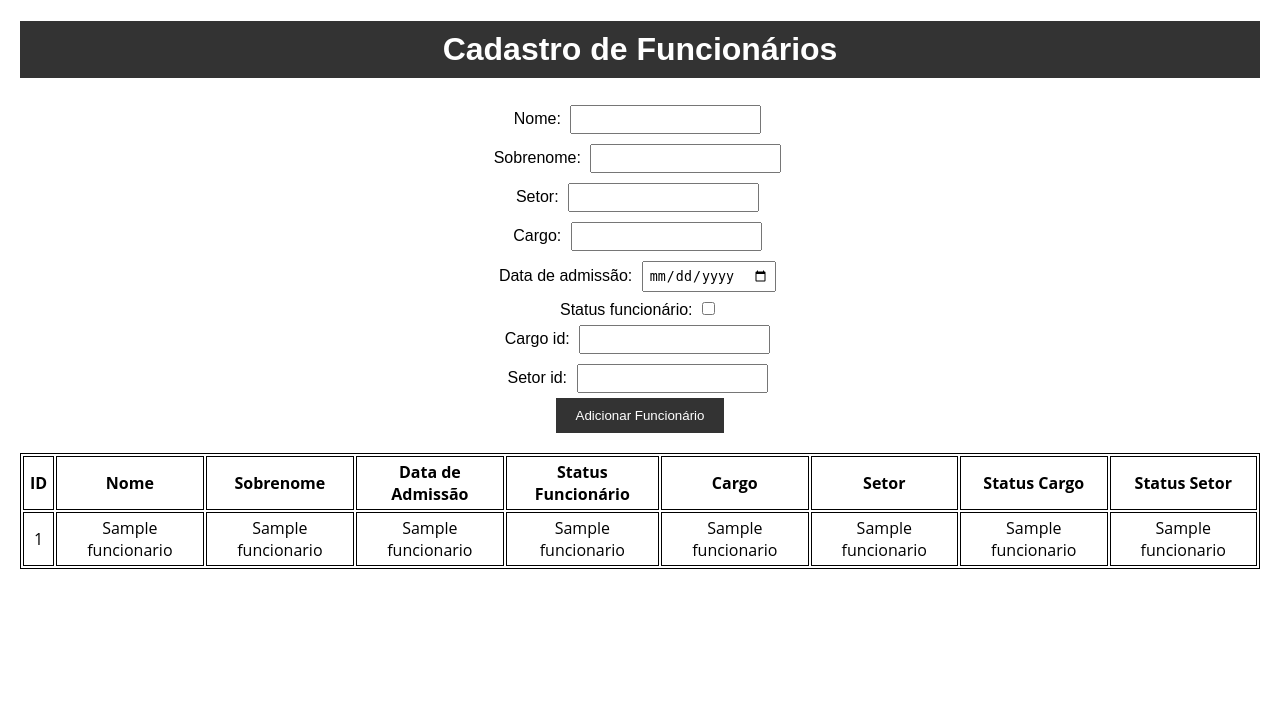
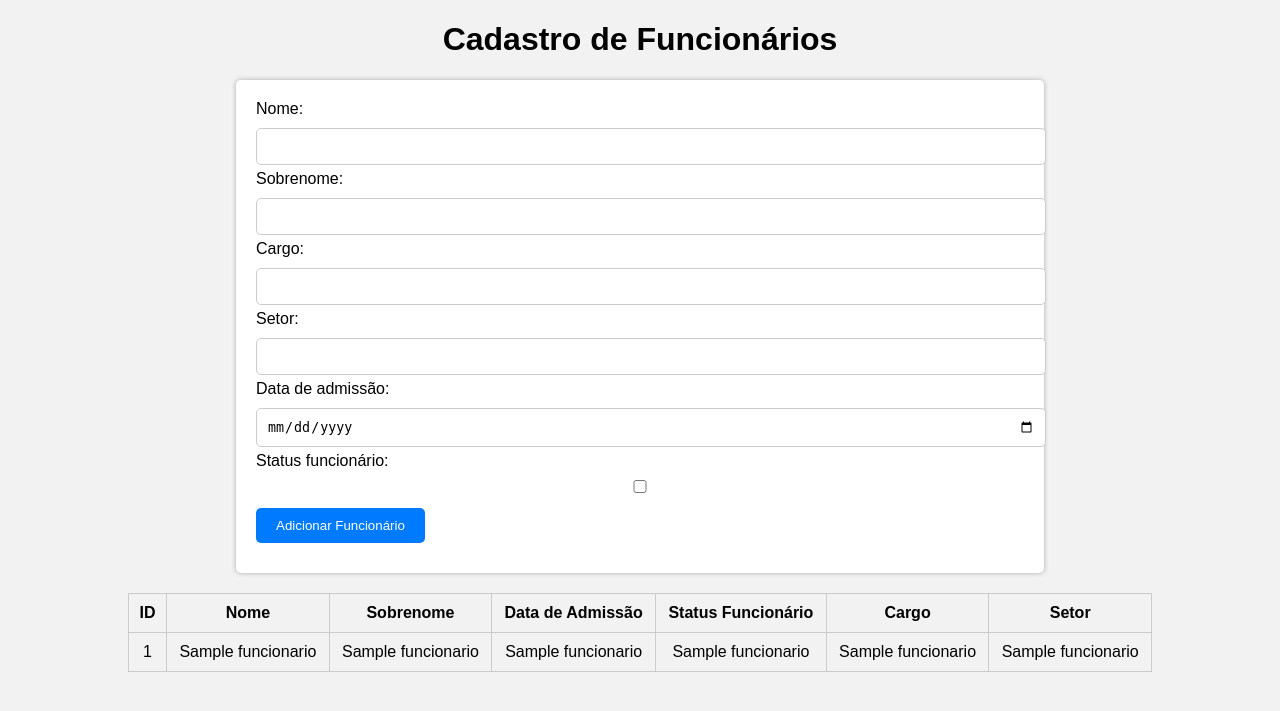
Before and after one commit to JohnnyCleto/cadastro_funcionarios, a Flask app: template templates/index.html in a window 1280 px wide. Shown: the top 711 px of the page. Run offline with Flask 3, Linux system fonts and the light colour scheme; the template is opened without the code that fills it: most values are stand-ins (such as "Sample title", 1, 10 or a date in 2020).

Commit message:
V3.2.[FINAL]

```diff
--- a/app.py
+++ b/app.py
@@ -1,101 +1,68 @@
-from flask import Flask, render_template, request, redirect, url_for
 import mysql.connector
+from flask import Flask, render_template, request, redirect
+
 
 app = Flask(__name__)
 
-# Configurações do MySQL
 app.config['MYSQL_HOST'] = 'localhost'
-app.config['MYSQL_USER'] = 'MYSQL_USER'
-app.config['MYSQL_PASSWORD'] = 'MYSQL_PASSWORD'
+app.config['MYSQL_USER'] = 'User'
+app.config['MYSQL_PASSWORD'] = 'Password'
 app.config['MYSQL_DB'] = 'empresa'
 
-
-# Função para estabelecer a conexão com o MySQL
-def conectar_mysql():
-    return mysql.connector.connect(
-        host=app.config['MYSQL_HOST'],
-        user=app.config['MYSQL_USER'],
-        password=app.config['MYSQL_PASSWORD'],
-        database=app.config['MYSQL_DB']
-        )
+mydb = mysql.connector.connect(
+    host=app.config['MYSQL_HOST'],
+    user=app.config['MYSQL_USER'],
+    password=app.config['MYSQL_PASSWORD'],
+    database=app.config['MYSQL_DB'])
 
 
-@app.route('/adicionar_funcionario', methods=['GET', 'POST'])
+@app.route('/funcionario', methods=['GET'])
+def get_funcionario():
+    my_cursor = mydb.cursor()
+
+    query = '''
+        SELECT funcionário.id, funcionário.nome, funcionário.sobrenome, funcionário.data_de_admissão,
+        funcionário.status_funcionário, setor.nome AS setor, cargo.nome AS cargo
+        FROM funcionário
+        LEFT JOIN setor ON funcionário.setor_id = setor.id
+        LEFT JOIN cargo ON funcionário.cargo_id = cargo.id;
+        '''
+
+    my_cursor.execute(query)
+    funcionarios = my_cursor.fetchall()
+
+    return render_template('index.html', funcionarios=funcionarios)  # Passando funcionarios para o template HTML
+
+
+@app.route('/adicionar_funcionario', methods=['POST'])
 def adicionar_funcionario():
-    if request.method == 'GET':
-        try:
-            conn = conectar_mysql()
-            cursor = conn.cursor()
+    nome = request.form['nome']
+    sobrenome = request.form['sobrenome']
+    cargo = request.form['cargo']
+    setor = request.form['setor']
+    data_de_admissao = request.form['data_de_admissao']
+    status_funcionario = 1 if 'status_funcionario' in request.form else 0  # Verifique se o checkbox está marcado
 
-            conn.commit()
-            cursor.close()
-            conn.close()
-            return "Tabelas Setor e Cargo criadas com sucesso."
-        except mysql.connector.Error as err:
-            # Lide com erros de banco de dados aqui
-            print(f"Erro MySQL: {err}")
-            return "Erro ao criar tabelas Setor e Cargo."
-    elif request.method == 'POST':
-        nome = request.form['nome']
-        sobrenome = request.form['sobrenome']
-        data_de_admissão = request.form.get('data_de_admissão')
-        status_funcionário = request.form.get('status_funcionario')
-        cargo_id = request.form.get('cargo_id')
-        setor_id = request.form.get('setor_id')
+    my_cursor = mydb.cursor()
 
-        try:
-            conn = conectar_mysql()
-            cursor = conn.cursor()
+    setor_data = (setor,)
+    setor_insert_query = 'INSERT INTO setor (nome) VALUES (%s)'
+    my_cursor.execute(setor_insert_query, setor_data)
+    setor_id = my_cursor.lastrowid
 
-            # Use uma transação para garantir a consistência dos dados
-            cursor.execute('START TRANSACTION')
+    cargo_data = (cargo, setor_id)
+    cargo_insert_query = 'INSERT INTO cargo (nome, setor_id) VALUES (%s, %s)'
+    my_cursor.execute(cargo_insert_query, cargo_data)
+    cargo_id = my_cursor.lastrowid
 
-            # Inserir dados na tabela funcionário
-            cursor.execute(
-                'INSERT INTO funcionário (nome, sobrenome, data_de_admissão, status_funcionário, cargo_id, setor_id) VALUES (%s, %s, %s, %s, %s, %s)',
-                (nome, sobrenome, data_de_admissão, status_funcionário, cargo_id, setor_id)
-            )
-            # Buscar o nome do cargo da tabela "cargo" com base no ID
-            if cargo_id is not None:
-                cursor.execute('SELECT nome FROM cargo WHERE id = %s', (cargo_id,))
-                cargo_id = cursor.fetchone()[0]
-            else:
-                cargo_id = None
+    funcionario_data = (nome, sobrenome, data_de_admissao, status_funcionario, cargo_id, setor_id)
+    funcionario_insert_query = 'INSERT INTO funcionário (nome, sobrenome, data_de_admissão, status_funcionário, cargo_id, setor_id) VALUES (%s, %s, %s, %s, %s, %s)'
+    my_cursor.execute(funcionario_insert_query, funcionario_data)
 
-            # Buscar o nome do setor da tabela "setor" com base no ID
-            if setor_id is not None:
-                cursor.execute('SELECT nome FROM setor WHERE id = %s', (setor_id,))
-                setor_id = cursor.fetchone()[0]
-            else:
-                setor_id = None
-            conn.commit()
-            cursor.close()
-            conn.close()
-        except mysql.connector.Error as err:
-            # Lide com erros de banco de dados aqui
-            print(f"Erro MySQL: {err}")
-            return "Erro de banco de dados"
-        return redirect(url_for('index'))
+    mydb.commit()
+    my_cursor.close()
 
-@app.route('/')
-def index():
-    try:
-        conn = conectar_mysql()
-        cursor = conn.cursor()
-        cursor.execute('''
-            SELECT f.id, f.nome, f.sobrenome, f.data_de_admissão, f.status_funcionário, c.nome AS cargo, s.nome AS setor
-            FROM funcionário f
-            LEFT JOIN cargo c ON f.cargo_id = c.id
-            LEFT JOIN setor s ON f.setor_id = s.id
-         ''')
-        funcionarios = cursor.fetchall()
-        cursor.close()
-        conn.close()
-        return render_template('index.html', funcionarios=funcionarios)
-    except mysql.connector.Error as err:
-        # Lide com erros de banco de dados aqui
-        print(f"Erro MySQL: {err}")
-        return "Erro de banco de dados"
+    return redirect('/funcionario')
 
 
 if __name__ == '__main__':
--- a/static/style.css
+++ b/static/style.css
@@ -1,57 +1,65 @@
 body {
-    font-family: Arial, sans-serif;
-    text-align: center;
-    margin: 20px;
+    font-family: Arial, Helvetica, sans-serif;
+    background-color: #f2f2f2;
+    margin: 0;
+    padding: 0;
 }
 
 h1 {
-    background-color: #333;
-    color: #fff;
-    padding: 10px;
+    text-align: center;
 }
 
 form {
-    margin: 20px;
+    width: 60%;
+    margin: 0 auto;
+    padding: 20px;
+    background-color: #fff;
+    border-radius: 5px;
+    box-shadow: 0 0 5px rgba(0, 0, 0, 0.3);
 }
 
-input {
-    padding: 5px;
-    margin: 5px;
+form label {
+    display: block;
+    margin-bottom: 5px;
 }
 
-button {
-    background-color: #333;
-    color: #fff;
-    border: none;
-    padding: 10px 20px;
-    cursor: pointer;
+form input[type="text"],
+form input[type="date"],
+form input[type="number"],
+form input[type="checkbox"] {
+    width: 100%;
+    padding: 10px;
+    margin: 5px 0;
+    border: 1px solid #ccc;
+    border-radius: 5px;
 }
 
-ul {
-    list-style-type: none;
-}
-
-li {
-    background-color: #f4f4f4;
-    padding: 10px;
-    margin: 5px;
+form button {
+    background-color: #007BFF;
+    color: #fff;
+    padding: 10px 20px;
+    border: none;
+    border-radius: 5px;
+    cursor: pointer;
+    display: block;
+    margin: 10px 0;
 }
 
 table {
-    border: 1px solid black;
-    font:
-      16px "Open Sans",
-      Helvetica,
-      Arial,
-      sans-serif;
-  }
+    width: 80%;
+    margin: 20px auto;
+    border-collapse: collapse;
+    border: 1px solid #ccc;
+}
 
-  thead > tr {
-    background-color: rgb(228, 240, 245);
-  }
+table th,
+table td {
+    border: 1px solid #ccc;
+    padding: 10px;
+    text-align: center;
+}
 
-  th,
-  td {
-    border: 1px solid black;
-    padding: 4px 6px;
-  }
+
+table tr:nth-child(even) {
+    background-color: #f2f2f2;
+}
--- a/templates/index.html
+++ b/templates/index.html
@@ -2,10 +2,8 @@
 <html lang="pt-br">
 <head>
     <meta charset="UTF-8">
-    <meta name="viewport" content="width=device-width, initial-scale=1.0">
     <title>Cadastro de Funcionários</title>
     <link rel="stylesheet" type="text/css" href="{{ url_for('static', filename='style.css') }}">
-
 </head>
 <body>
     <h1>Cadastro de Funcionários</h1>
@@ -13,22 +11,16 @@
     <form method="POST" action="/adicionar_funcionario">
         <label for="nome">Nome:</label>
         <input type="text" name="nome" required><br>
-        <label for="nome">Sobrenome:</label>
+        <label for="sobrenome">Sobrenome:</label>
         <input type="text" name="sobrenome"><br>
+        <label for="cargo">Cargo:</label>
+        <input type="text" name="cargo" required><br>
         <label for="setor">Setor:</label>
-        <input type="text" name="nome" required><br>
-        <label for="cargo">Cargo:</label>
-        <input type="text" name="nome" required><br>
-        <label for="ata_de_admissão">Data de admissão:</label>
-        <input type="date" name="data_de_admissão"><br>
-        <label for="status_funcionário">Status funcionário:</label>
-        <input type="checkbox" name="status_funcionário" value="true"><br>
-        <label for="cargo_id">Cargo id:</label>
-        <input type="number" name="cargo_id"><br>
-        <label for="setor_id">Setor id:</label>
-        <input type="number" name="setor_id"><br>
-
-
+        <input type="text" name="setor" required><br>
+        <label for="data_de_admissao">Data de admissão:</label>
+        <input type="date" name="data_de_admissao"><br>
+        <label for="status_funcionario">Status funcionário:</label>
+        <input type="checkbox" name="status_funcionario" value="1"><br>
 
         <button type="submit">Adicionar Funcionário</button>
     </form>
@@ -42,9 +34,6 @@
             <th>Status Funcionário</th>
             <th>Cargo</th>
             <th>Setor</th>
-        <th>Status Cargo</th>
-        <th>Status Setor</th>
-
         </tr>
         {% for funcionario in funcionarios %}
         <tr>
@@ -55,8 +44,8 @@
             <td>{{ funcionario[4] }}</td>
             <td>{{ funcionario[5] }}</td>
             <td>{{ funcionario[6] }}</td>
-      <td>{{ funcionario[7] }}</td>
-      <td>{{ funcionario[8] }}</td>
         </tr>
         {% endfor %}
     </table>
+</body>
+</html>
```
Lines whose indentation alone changed are shown as unchanged.
